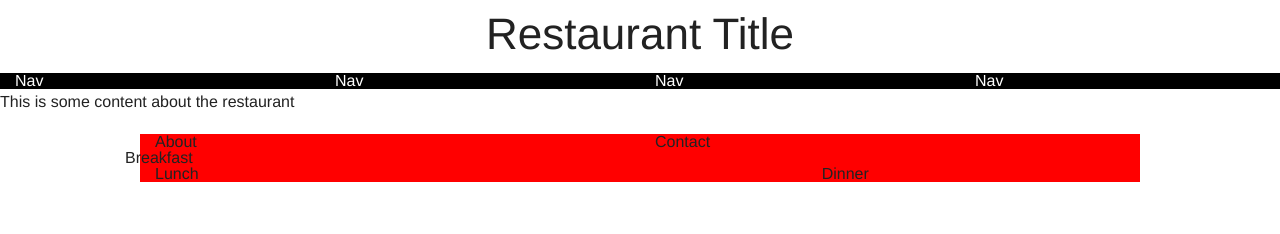
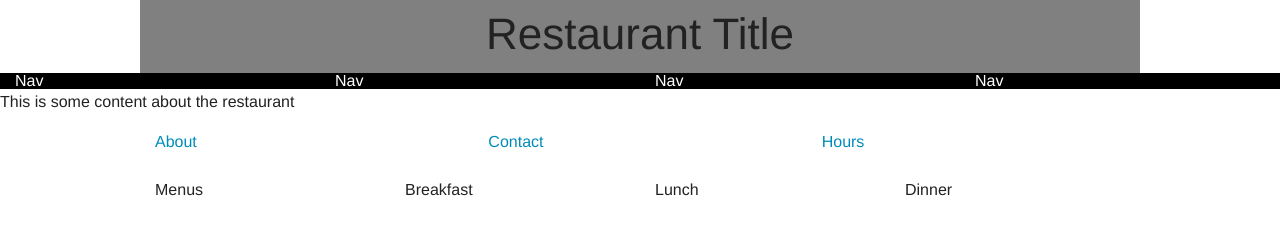
Before and after one commit to bbouillion/restaurant-project, a plain HTML site: page index.html in a window 1280 px wide. Drawn offline with Linux system fonts and the light colour scheme.

Commit message:
New Update

```diff
--- a/css/style.css
+++ b/css/style.css
@@ -1,5 +1,7 @@
 div.header {
 	text-align: center;
+	background-color: grey;
+	margin: auto;
 }
 div.container {
 	background-color: lavender;
@@ -14,9 +16,3 @@ div.navigationbar {
 	max-width: 100%;
 	max-height: 100px;
 }
-div.about {
-	border-width: 10px;
-	border-color: red;
-	background-color: red;
-
-}
--- a/index.html
+++ b/index.html
@@ -12,7 +12,7 @@
  -->
 
 <div class="row header">
-	<div class="columns small-12">
+	<div class="columns large-12 small-12">
 		<h1>Restaurant Title</h1>
 	</div>
 </div>
@@ -27,14 +27,18 @@
 This is some content about the restaurant
 </p>
 
-<div class="row about">
-	<div class="columns small-6">About</div>
-	<div class="columns small-6">Contact</div>
-<div class="row menu"
-
-<div class="columns small-4">Breakfast</div>
-<div class="columns small-4">Lunch</div>
-<div class="columns small-4">Dinner</div>
+<div class="row area1">
+	<div class="columns large-4 small-12"><a href="about.html">About</a></div>
+	<div class="columns large-4 small-12"><a href="contact.html">Contact</a></div>
+	<div class="columns large-4 small-12"><a href="hours.html">Hours</a></div>
+</div>
+<br>
+<br>
+<div class="row area2">
+	<div class="columns large-3 small-12">Menus</div>
+	<div class="columns large-3 small-12">Breakfast</div>
+	<div class="columns large-3 small-12">Lunch</div>
+	<div class="columns large-3 small-12">Dinner</div>
 </div>
 
 </body>
```
